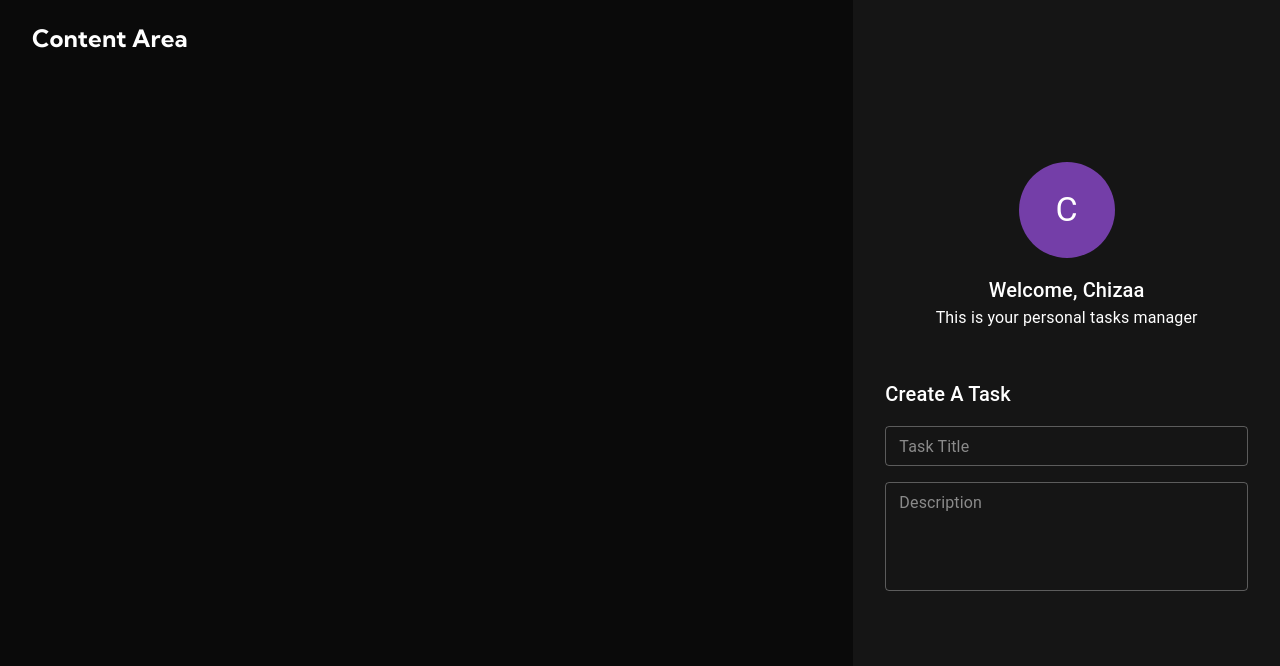
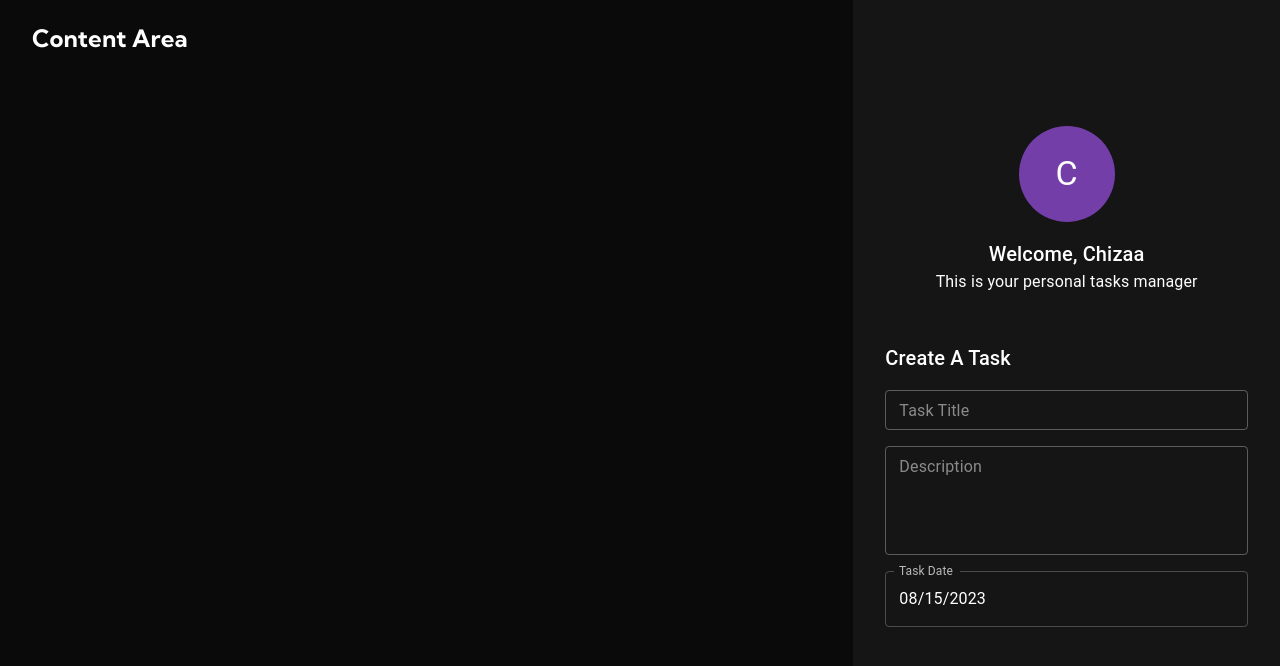
Before and after one commit to DennohKim/ts-crud-app, a React (Vite) app: page / in a window 1280 px wide. Shown: the top 666 px of the page. Built offline with nearby package versions, Linux system fonts and the light colour scheme.

Commit message:
feat: create dynamic date picker

```diff
--- a/package.json
+++ b/package.json
@@ -12,6 +12,8 @@
     "@emotion/react": "^11.10.5",
     "@emotion/styled": "^11.10.5",
     "@mui/material": "^5.11.8",
+    "@mui/x-date-pickers": "^5.0.17",
+    "date-fns": "^2.29.3",
     "eslint-import-resolver-typescript": "^3.5.3",
     "prop-types": "^15.8.1",
     "react": "^18.2.0",
--- /dev/null
+++ b/src/components/createTaskForm/_taskDateField.tsx
@@ -0,0 +1,29 @@
+import React, { FC, ReactElement, useState } from 'react';
+import { AdapterDateFns } from '@mui/x-date-pickers/AdapterDateFns';
+import { DatePicker } from '@mui/x-date-pickers/DatePicker';
+import { LocalizationProvider } from '@mui/x-date-pickers/LocalizationProvider';
+import { TextField } from '@mui/material';
+import { IDateField } from './interfaces/IDateField';
+import { PropTypes } from 'prop-types';
+
+
+export const TaskDateField: FC<IDateField> = (
+  props
+): ReactElement => {
+    const {disabled=false, value= new Date(), onChange = (date) => console.log(date) } = props
+
+    return (
+        <>
+        <LocalizationProvider dateAdapter={AdapterDateFns}>
+            <DatePicker disabled={disabled} label="Task Date" inputFormat="dd/mm/yyyy" value={value} onChange={onChange} renderInput={(params) => <TextField {...params} />} />
+        </LocalizationProvider>
+        </>
+    )
+
+};
+
+TaskDateField.propTypes = {
+    disabled: PropTypes.bool,
+    value: PropTypes.instanceOf(Date),
+    onChange: PropTypes.func,
+};
--- a/src/components/createTaskForm/_taskDescriptionField.tsx
+++ b/src/components/createTaskForm/_taskDescriptionField.tsx
@@ -1,12 +1,16 @@
 import React, { FC, ReactElement } from 'react';
-import {  TextField} from '@mui/material';
+import { TextField } from '@mui/material';
 import { ITextField } from './interfaces/ITextField';
+import PropTypes from 'prop-types';
 
-export const TaskDescriptionField: FC<ITextField> = (props): ReactElement => {
-
-    const { disabled=false, onChange = ((e) => console.log(e))} = props
+export const TaskDescriptionField: FC<ITextField> = (
+  props,
+): ReactElement => {
+  const {
+    disabled = false,
+    onChange = (e) => console.log(e),
+  } = props;
   return (
-
     <TextField
       id="description"
       name="description"
@@ -20,9 +24,10 @@
       disabled={disabled}
       onChange={onChange}
     />
+  );
+};
 
-
-    )
-
-
-}
+TaskDescriptionField.propTypes = {
+  disabled: PropTypes.bool,
+  onChange: PropTypes.func,
+};
--- a/src/components/createTaskForm/_taskTitleField.tsx
+++ b/src/components/createTaskForm/_taskTitleField.tsx
@@ -1,12 +1,16 @@
 import React, { FC, ReactElement } from 'react';
-import {  TextField} from '@mui/material';
+import { TextField } from '@mui/material';
 import { ITextField } from './interfaces/ITextField';
+import  PropTypes  from 'prop-types';
 
-export const TaskTitleField: FC<ITextField> = (props): ReactElement => {
-
-    const { disabled=false, onChange = ((e) => console.log(e))} = props
+export const TaskTitleField: FC<ITextField> = (
+  props,
+): ReactElement => {
+  const {
+    disabled = false,
+    onChange = (e) => console.log(e),
+  } = props;
   return (
-
     <TextField
       id="title"
       label="Task Title"
@@ -18,9 +22,10 @@
       disabled={disabled}
       onChange={onChange}
     />
+  );
+};
 
-
-    )
-
-
+TaskTitleField.propTypes = {
+    disabled: PropTypes.bool,
+    onChange: PropTypes.func,
 }
--- a/src/components/createTaskForm/createTaskForm.tsx
+++ b/src/components/createTaskForm/createTaskForm.tsx
@@ -2,6 +2,7 @@
 import { Box, Typography, Stack} from '@mui/material';
 import { TaskDescriptionField } from './_taskDescriptionField';
 import { TaskTitleField } from './_taskTitleField';
+import { TaskDateField } from './_taskDateField';
 
 export const CreateTaskForm: FC = (): ReactElement => {
     return (
@@ -12,6 +13,7 @@
 
             <TaskTitleField disabled/>
             <TaskDescriptionField disabled/>
+            <TaskDateField/>
             </Stack>
 
 
--- /dev/null
+++ b/src/components/createTaskForm/interfaces/IDateField.ts
@@ -0,0 +1,6 @@
+import { IDisabled } from "./IDisabled";
+
+export interface IDateField extends IDisabled {
+    value?: Date | null;
+    onChange: (date: Date | null) => void;
+}
```
Also changed, not shown: 1 other file (tests, documents, lock files or other folders). Lines whose indentation alone changed are shown as unchanged.
